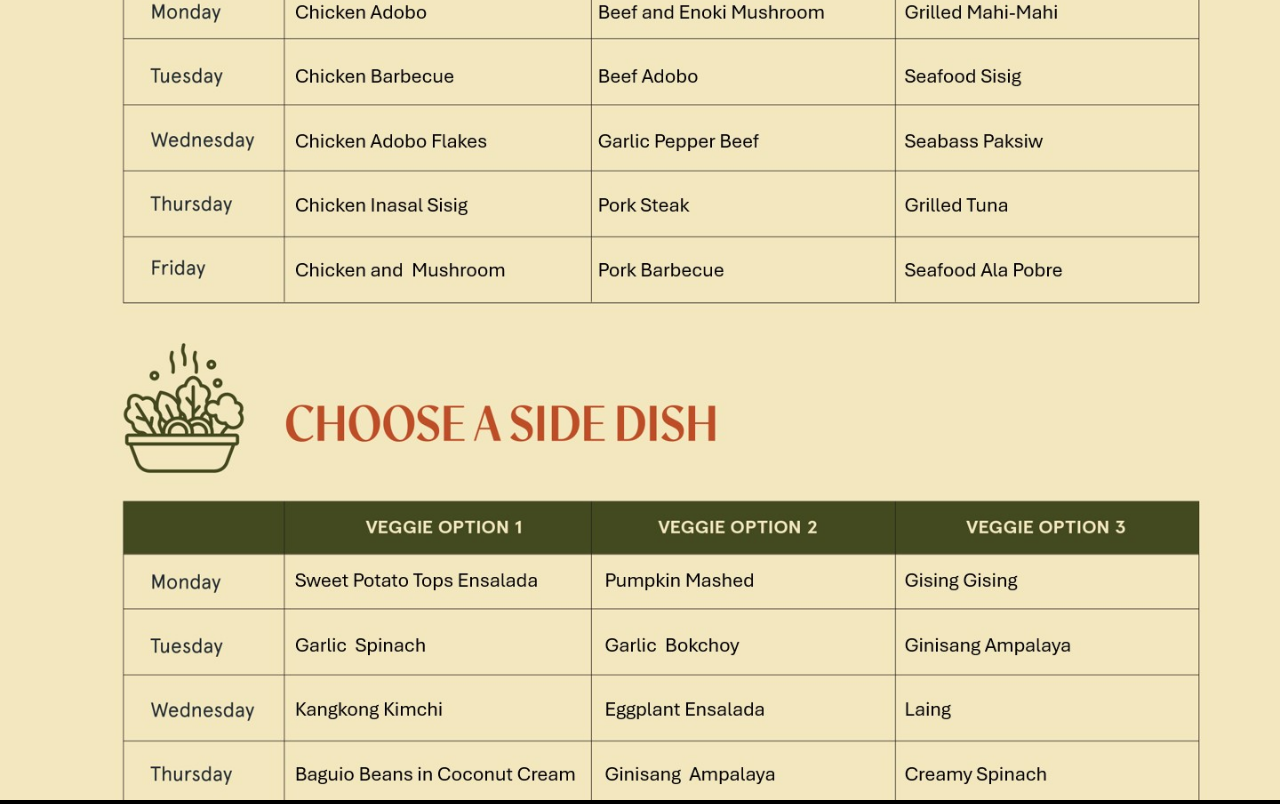
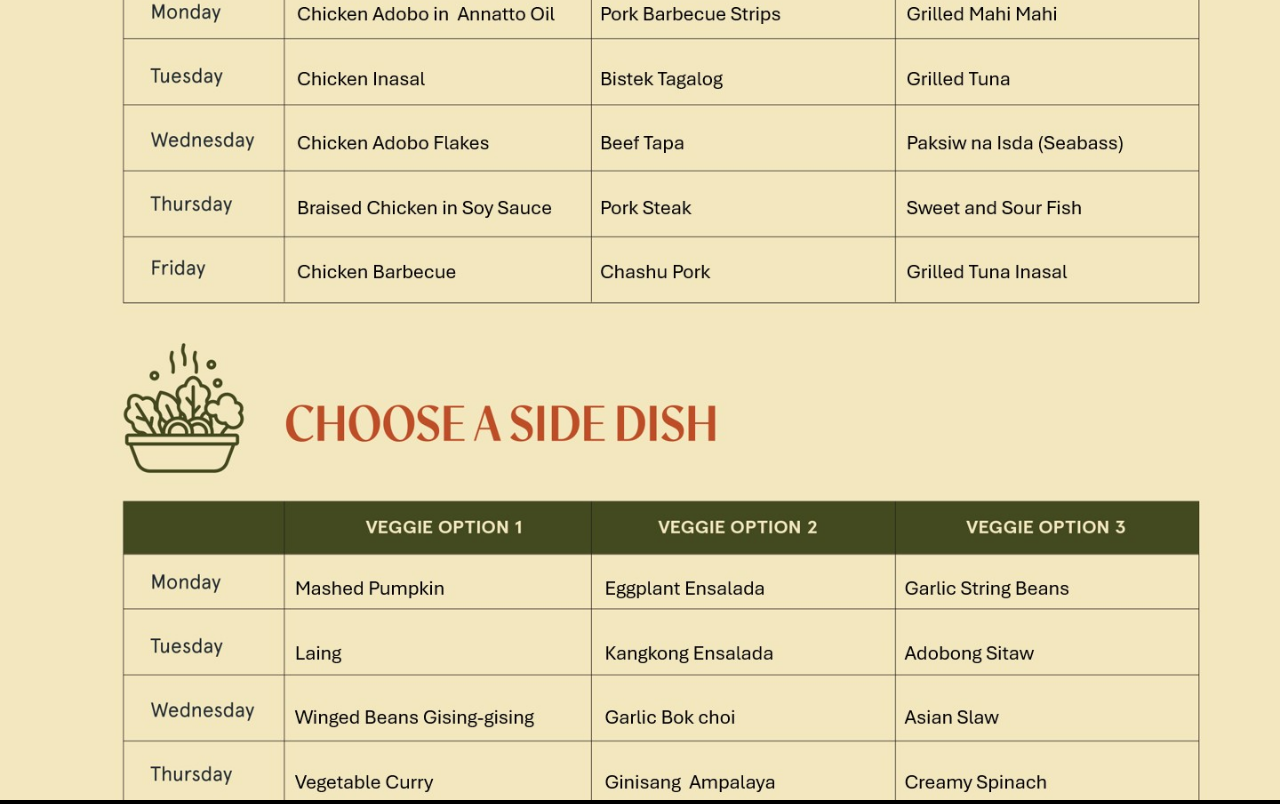
Before and after one commit to SRM-2/GrabandGo, a plain HTML site: page index.html in a window 1280 px wide. Drawn offline with Linux system fonts and the light colour scheme.

Commit message:
Update index.html

```diff
--- a/index.html
+++ b/index.html
@@ -5,7 +5,7 @@
     <meta name="viewport" content="width=device-width, initial-scale=1.0">
 </head>
 <body style="margin:0; padding:0; overflow:hidden; background:black;">
-    <img src="GrabandGo102626.jpg"
+    <img src="GrabandGo110226.jpg"
          style="width:100vw; height:100dvh; object-fit:cover;">
 </body>
 </html>
```
